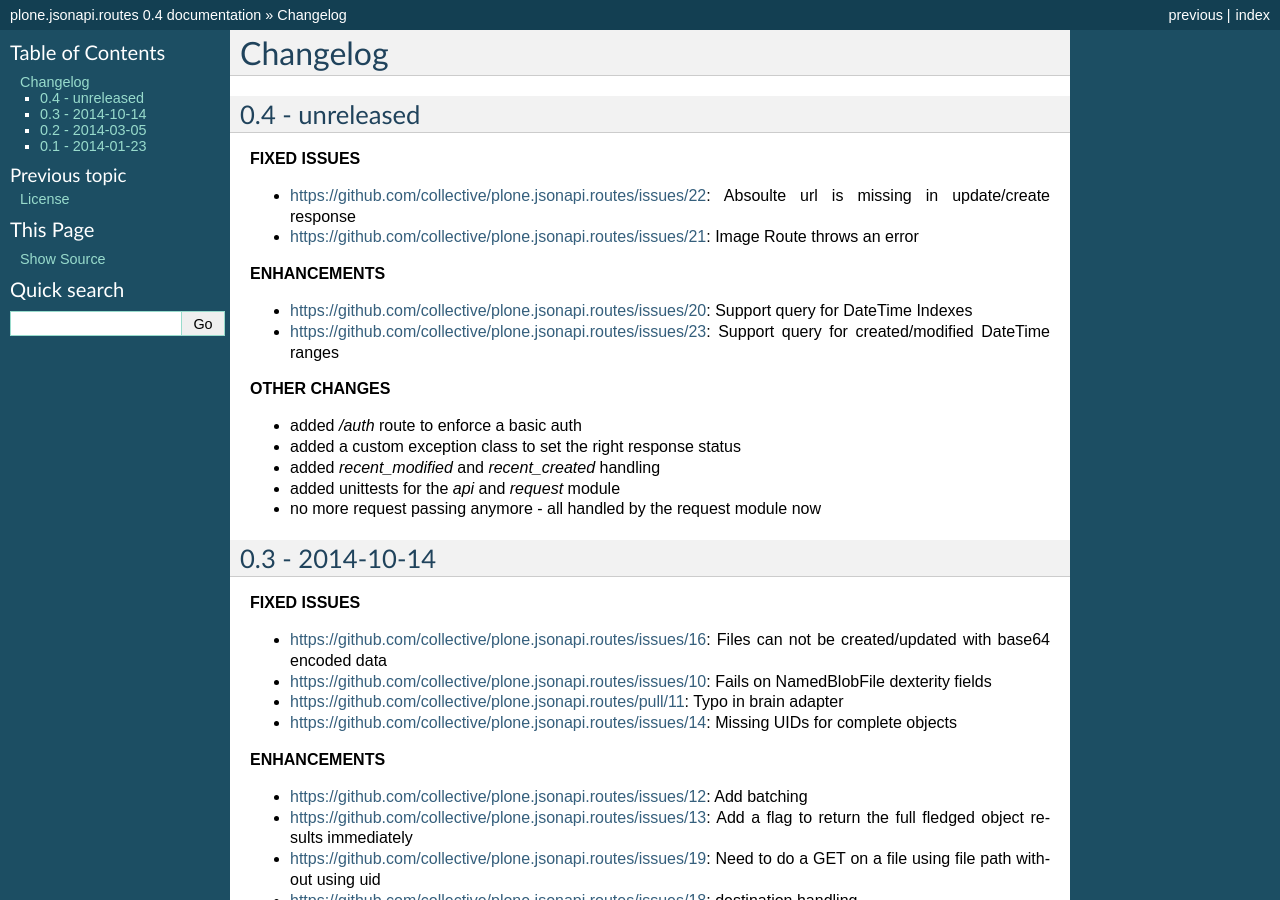
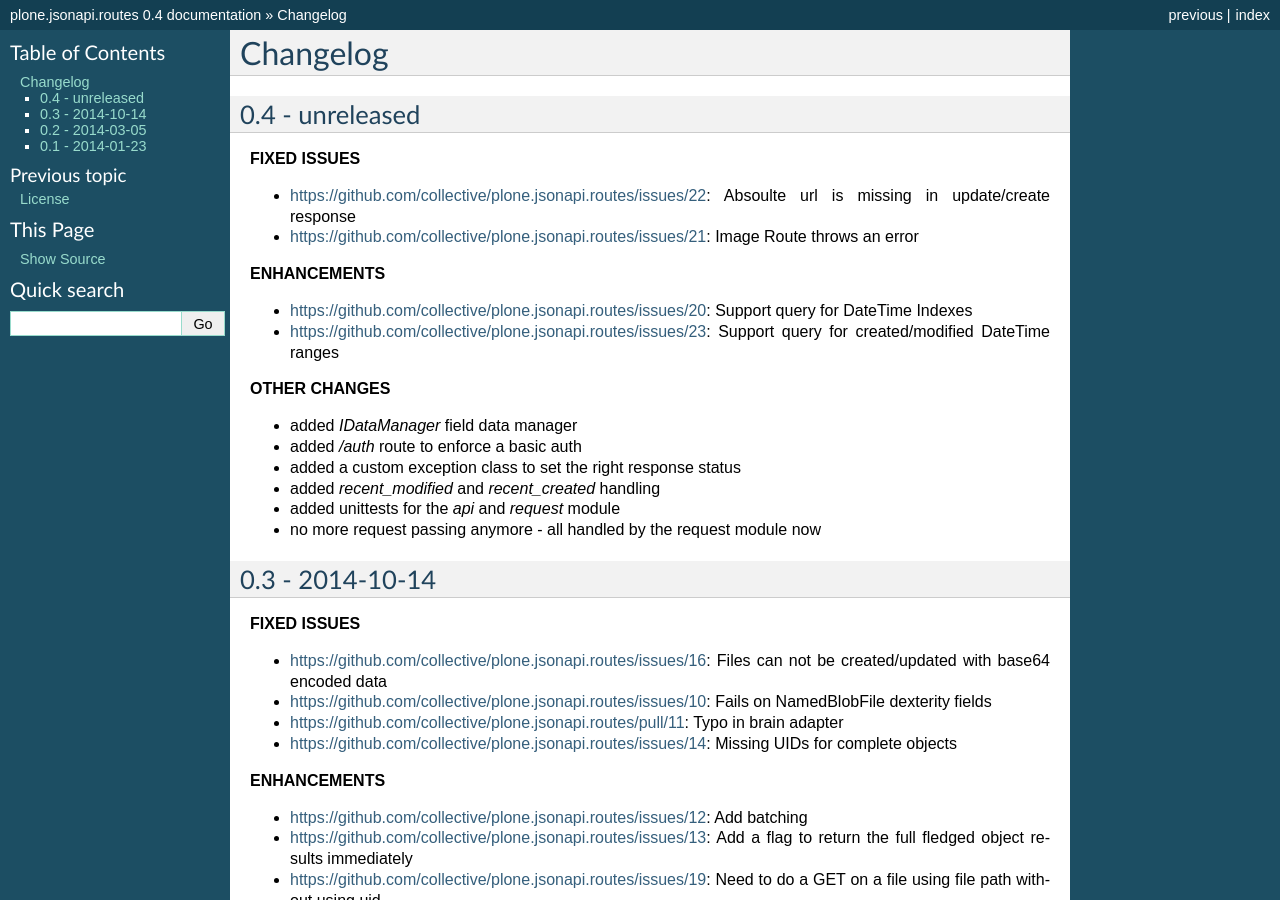
Before and after one commit to collective/plone.jsonapi.routes, a Sphinx documentation site: the page built from docs/HISTORY.rst, in a window 1280 px wide and 900 px high. Built offline with Sphinx 7.4.7, drawn with Linux system fonts in a browser that asks for light colours.

Commit message:
changelog updated

```diff
--- a/docs/HISTORY.rst
+++ b/docs/HISTORY.rst
@@ -16,6 +16,7 @@
 
 **OTHER CHANGES**
 
+- added `IDataManager` field data manager
 - added `/auth` route to enforce a basic auth
 - added a custom exception class to set the right response status
 - added `recent_modified` and `recent_created` handling
--- a/docs/crud.rst
+++ b/docs/crud.rst
@@ -93,7 +93,6 @@
     }
 
 
-
 UPDATE
 ------
 
```
